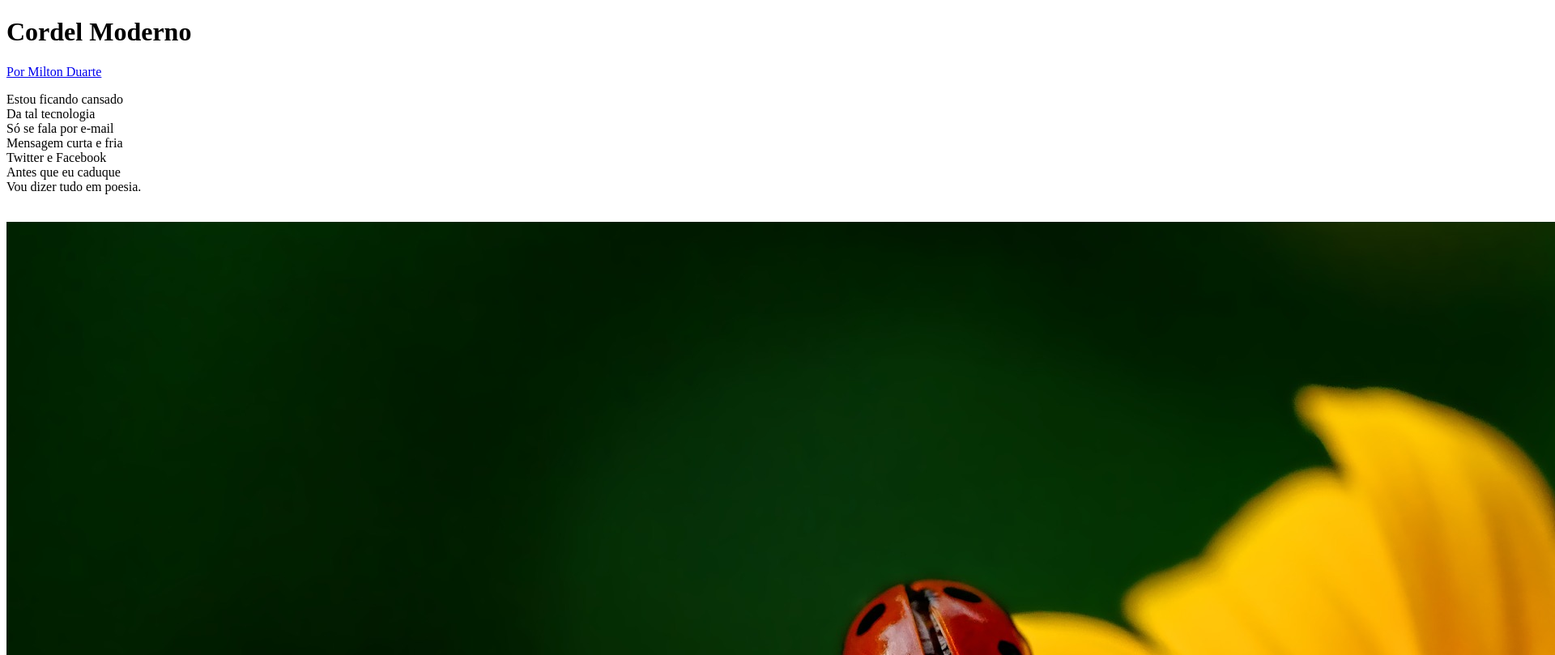
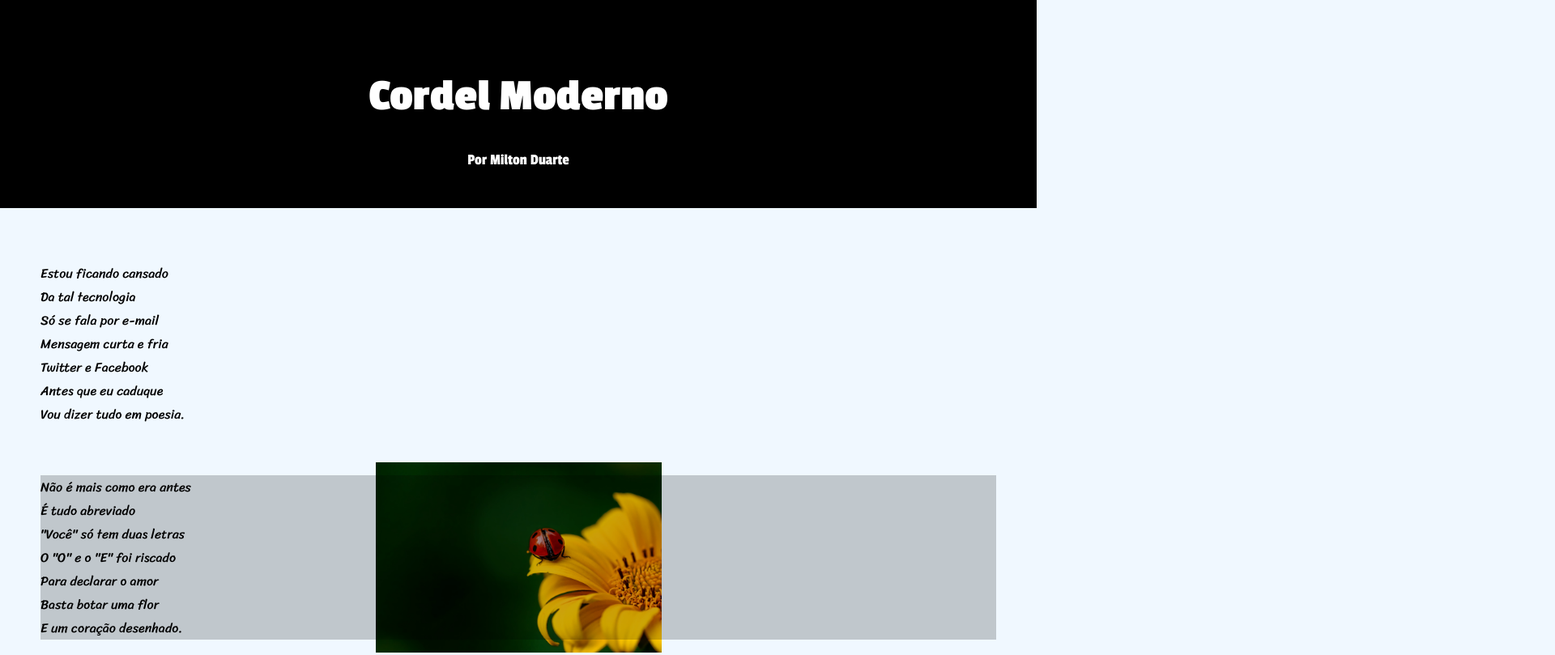
Before and after one commit to asyulmendes/desafio-cordel, a plain HTML site: page index.html in a window 1280 px wide. Shown: the top 809 px of the page at 81% size, 1920 px wide, since content can reach past the window. Drawn offline with Linux system fonts and the light colour scheme.

Commit message:
estilização inicial

```diff
--- a/index.html
+++ b/index.html
@@ -4,13 +4,22 @@
     <meta charset="UTF-8">
     <meta name="viewport" content="width=device-width, initial-scale=1.0">
     <title>Desafio do Cordel</title>
+    <link rel="stylesheet" href="style.css">
+    <link rel="preconnect" href="https://fonts.googleapis.com">
+<link rel="preconnect" href="https://fonts.gstatic.com" crossorigin>
+<link href="https://fonts.googleapis.com/css2?family=Fredoka:wght@300..700&family=Inter:wght@100..900&family=Montserrat:ital,wght@0,100..900;1,100..900&family=Passion+One:wght@400;700;900&display=swap" rel="stylesheet">
+
+<link rel="preconnect" href="https://fonts.googleapis.com">
+<link rel="preconnect" href="https://fonts.gstatic.com" crossorigin>
+<link href="https://fonts.googleapis.com/css2?family=Fredoka:wght@300..700&family=Inter:wght@100..900&family=Montserrat:ital,wght@0,100..900;1,100..900&family=Passion+One:wght@400;700;900&family=Sriracha&display=swap" rel="stylesheet">
+
 </head>
 <body>
     <header>
 
         <h1>Cordel Moderno</h1>
 
-<a href=" https://www.recantodasletras.com.br/poesias/3186743"> Por Milton Duarte</a>
+<p>Por <a href=" https://www.recantodasletras.com.br/poesias/3186743"> <abbr title="Saiba Mais">Milton Duarte</abbr></a> </p>
 
     </header>
 
@@ -25,8 +34,8 @@
     Vou dizer tudo em poesia. <br>
 </p>
  <br>
+
 <section class="fundo-joaninha">
-<img src="imagens/background001.jpg"  alt="background-joaninha">
 <p>
     Não é mais como era antes <br>
     É tudo abreviado <br>
@@ -60,7 +69,7 @@
 </p>
 
 <section class="fundo-livro">
-<img src="imagens/background002.jpg" alt="background-livro">
+
 <p>
     Tenho saudade das cartas <br>
     Escritas com a própria mão <br>
--- a/style.css
+++ b/style.css
@@ -0,0 +1,78 @@
+body {
+    background-color: aliceblue;
+    margin: auto;
+    padding: auto;
+    font-family: var(--fonte-padrao);
+
+
+}
+
+:root {
+    --fonte-destaque: 'Passion One';
+    --fonte-padrao:'Sriracha', Arial, Verdana, Helvetica, sans-serif;
+}
+
+header {
+    background-color: black;
+    text-align: center;
+    padding-top: 50px;
+    padding-bottom: 30px;
+    max-width: 100vw;
+    margin: auto;
+
+}
+
+header  h1 {
+    color: white;
+    font-family: var(--fonte-destaque);
+    font-size: 3.5rem;
+}
+
+header p {
+    color: white;
+    font-family: var(--fonte-destaque);
+    font-size: 1.2rem;
+    font-weight: lighter;
+}
+
+header a {
+    text-decoration: none;
+    color: white;
+}
+
+header a:hover {
+    text-decoration: underline;
+    color: rgba(255, 255, 255, 0.164);
+}
+
+abbr {
+    text-decoration: none;
+    cursor: pointer;
+}
+
+
+main {
+    margin: auto;
+    padding: 50px;
+    display: flex;
+    flex-direction: column;
+    justify-content: flex-start;
+
+}
+
+.fundo-joaninha {
+    background-image: url(imagens/background001.jpg);
+    background-size: contain;
+    background-attachment: fixed;
+    background-repeat: no-repeat;
+    background-position: center;
+    min-width: 100vh;
+
+
+}
+
+.fundo-joaninha p {
+    background-color: rgba(0, 0, 0, 0.199);
+
+
+}
```
